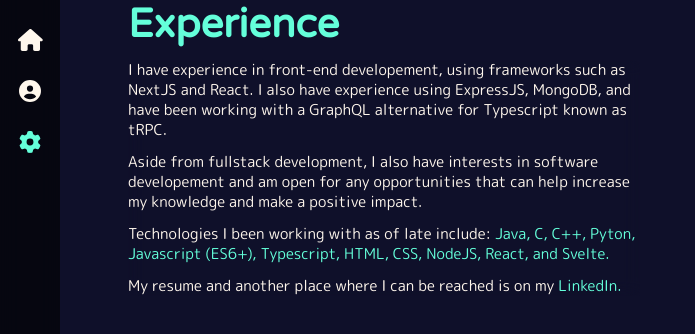
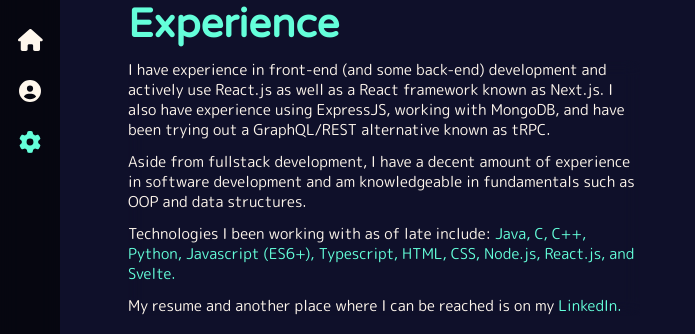
Before and after one commit to YonkoOm/ommoradia-website, a Next.js app: page /skills in a window 1280 px wide. Shown: the part 276-610 px from the top of the page, without its empty margins (0-695 px from the left). Built offline with nearby package versions, Linux system fonts and the light colour scheme.

Commit message:
layout and wording tweaks

```diff
--- a/pages/about.tsx
+++ b/pages/about.tsx
@@ -1,6 +1,6 @@
 import { motion, Variants } from 'framer-motion';
 import Link from 'next/link';
-import Layout from '../components/layout';
+import Section from '../components/layout';
 
 const About: React.FC = () => {
   const headerVariant: Variants = {
@@ -11,7 +11,7 @@
   };
 
   return (
-    <Layout
+    <Section
       title="About - Om Moradia"
       header="About Me"
       variants={headerVariant}
@@ -21,7 +21,7 @@
       }}
     >
       <p>
-        I am currently a third-year student at the{' '}
+        I am a third-year student at the{' '}
         <motion.a
           href="https://www.wisc.edu/about/"
           target="_blank"
@@ -34,8 +34,9 @@
         studying <b>Computer Science</b>.
       </p>
       <p className="mt-2 md:mt-3">
-        Currently, my main focus is learning new techologies while continuing
-        to work on projects that can help refine the ones{' '}
+        Currently, my main focus is to continuously become a better programmer
+        by working on projects to help diversify my thought process, learn new
+        technologies, and refine the ones{' '}
         <Link href="/skills" passHref>
           <motion.a
             className="text-[#64ffda] sm:inline-flex hover:text-[#bfdbfe]"
@@ -44,17 +45,18 @@
             I know
           </motion.a>
         </Link>
-        {'.'} At the same time, I&apos;m open for any software engineering
-        interships in hopes to gain as much real-world experience as possible.
+        {'.'} At the same time, I&apos;m open and actively looking for any
+        software engineering internships/opportunities in hopes to gain as much
+        real-world experience as possible and try to make the world a better
+        place :)
       </p>
       <p className="mt-2 md:mt-3">
         In my free time and outside of coding, I enjoy trying out different
-        types of food, watching anime and Korean shows,
-        and listening to music. I also enjoy reading the news, especially
-        anything science related, and keeping up with what&apos;s going on in
-        the coding world.
+        types of food, watching anime and Korean shows, and listening to music.
+        I also enjoy reading the news, especially anything science related, and
+        keeping up with what&apos;s going on in the coding world.
       </p>
-    </Layout>
+    </Section>
   );
 };
 
--- a/pages/index.tsx
+++ b/pages/index.tsx
@@ -14,7 +14,11 @@
 
   // when using viewport instead of fixed pixels -- 6.5vw for h1 and 3.75vw for typewriter font size
   return (
-    <motion.div className="absolute my-0 mx-auto top-36 md:top-[35%] left-[10%] z-20" variants={container} exit="exit">
+    <motion.div
+      className="absolute my-0 mx-auto top-36 md:top-[35%] left-[10%] z-20"
+      variants={container}
+      exit="exit"
+    >
       <Head>
         <title>Om Moradia - Homepage</title>
       </Head>
--- a/pages/skills.tsx
+++ b/pages/skills.tsx
@@ -1,6 +1,6 @@
 import React from 'react';
 import { motion, Variants } from 'framer-motion';
-import Layout from '../components/layout';
+import Section from '../components/layout';
 
 const Skills: React.FC = () => {
   const headerVariant: Variants = {
@@ -10,7 +10,7 @@
   };
 
   return (
-    <Layout
+    <Section
       title="Skills - Om Moradia"
       header={
         <>
@@ -24,21 +24,21 @@
       }}
     >
       <p>
-        I have experience in front-end developement, using frameworks such as
-        NextJS and React. I also have experience using ExpressJS, MongoDB, and
-        have been working with a GraphQL alternative for Typescript known as
-        tRPC.
+        I have experience in front-end (and some back-end) development and
+        actively use React.js as well as a React framework known as Next.js. I
+        also have experience using ExpressJS, working with MongoDB, and have
+        been trying out a GraphQL/REST alternative known as tRPC.
       </p>
       <p className="mt-2 md:mt-3">
-        Aside from fullstack development, I also have interests in software
-        developement and am open for any opportunities that can help increase my
-        knowledge and make a positive impact.
+        Aside from fullstack development, I have a decent amount of experience
+        in software development and am knowledgeable in fundamentals such as OOP
+        and data structures.
       </p>
       <p className="mt-2 md:mt-3">
         Technologies I been working with as of late include:{' '}
         <span className="text-[#64ffda]">
-          Java, C, C++, Pyton, Javascript (ES6+), Typescript, HTML, CSS, NodeJS,
-          React, and Svelte.
+          Java, C, C++, Python, Javascript (ES6+), Typescript, HTML, CSS,
+          Node.js, React.js, and Svelte.
         </span>
       </p>
       <p className="mt-2 md:mt-3">
@@ -47,13 +47,13 @@
           href="https://www.linkedin.com/in/om-moradia-112133213/"
           target="_blank"
           rel="noreferrer noopener"
-          className="text-[#64ffda] inline-flex hover:text-[#bfdbfe]"
+          className="text-[#64ffda] sm:inline-flex hover:text-[#bfdbfe]"
           whileHover={{ scale: 1.03 }}
         >
           LinkedIn.
         </motion.a>
       </p>
-    </Layout>
+    </Section>
   );
 };
 
```
